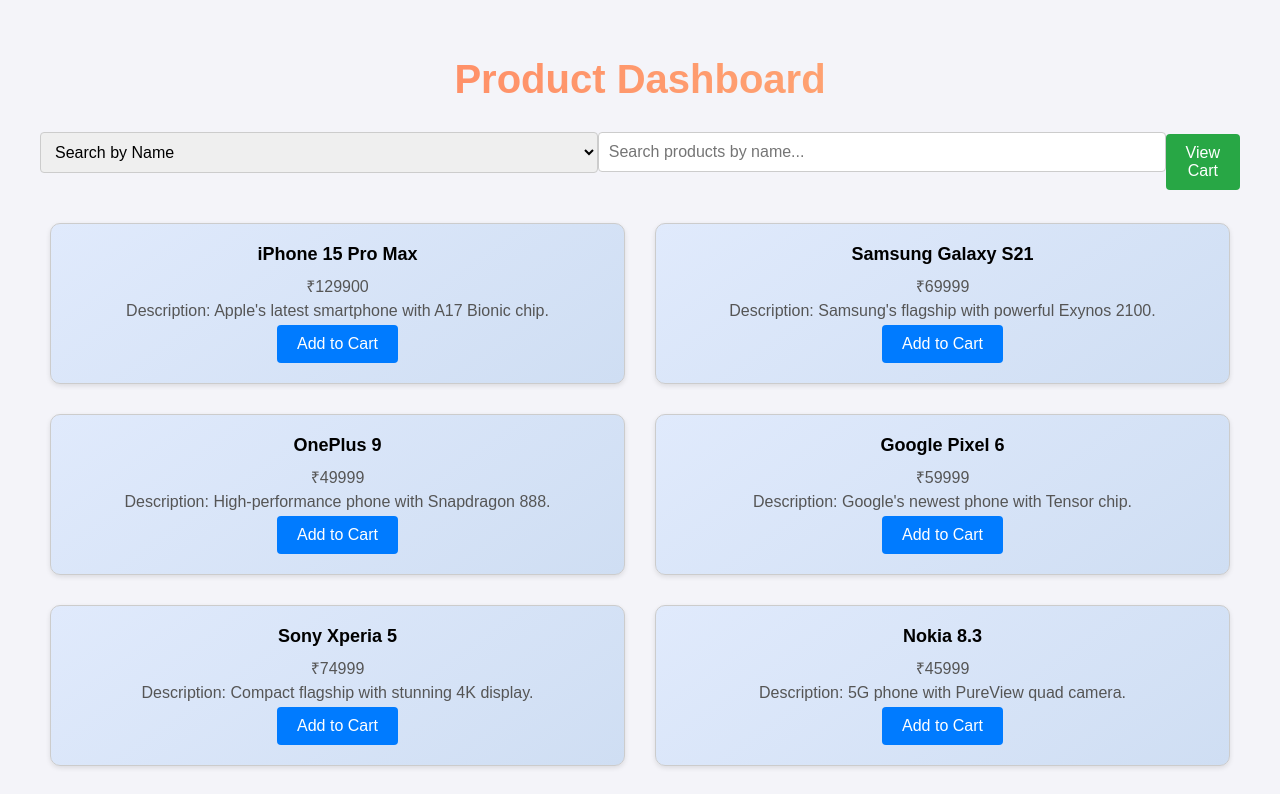
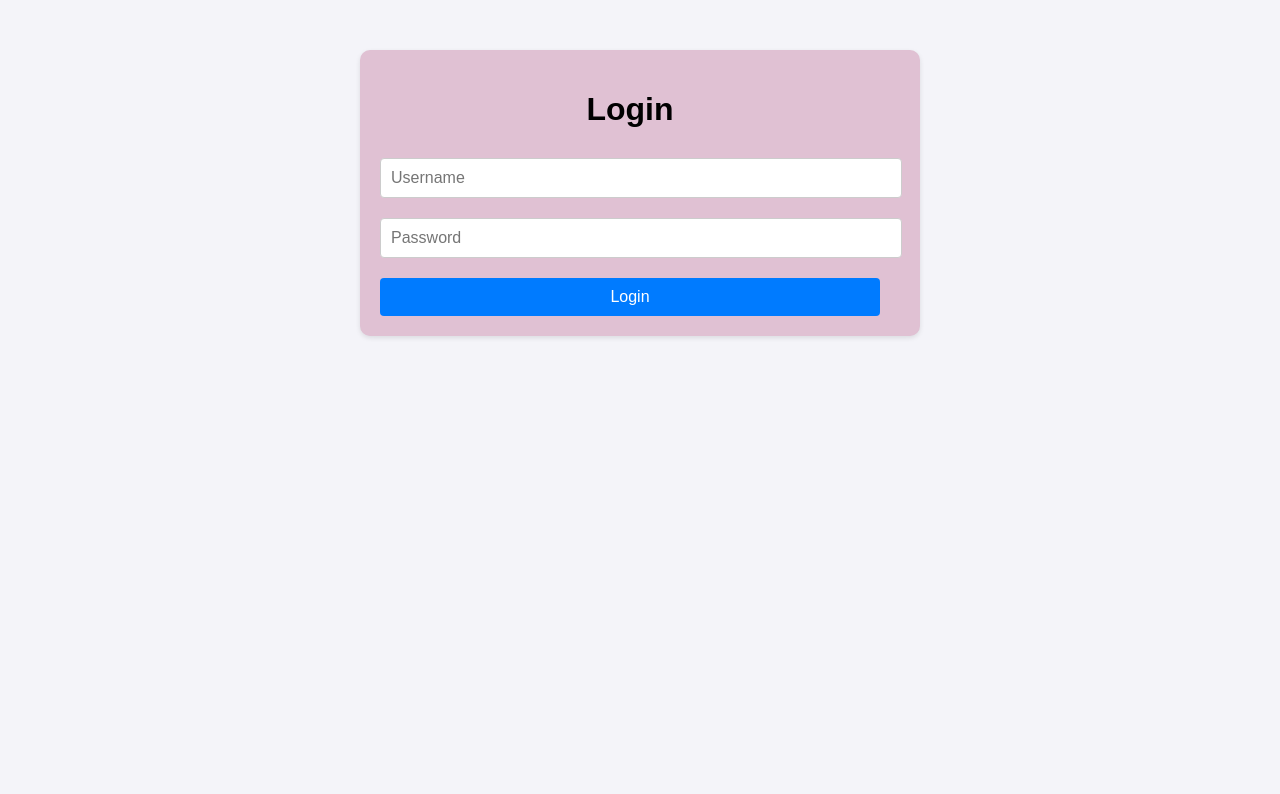
Before and after one commit to ksesikumar/React-Assignments, a React (Create React App) app: page / in a window 1280 px wide. Shown: the top 794 px of the page. Built offline with nearby package versions, Linux system fonts and the light colour scheme.

Commit message:
Data Filtering Using API And CRUD Operations

```diff
--- a/src/App.js
+++ b/src/App.js
@@ -1,15 +1,27 @@
+import React, { useState } from 'react';
 import logo from './logo.svg';
 import './App.css';
 import ProductPage from './DisplayingProduct/ProductPage';
 import Dashboard from './DataFilteringComponent/Dashboard';
+import LoginPage from './DataFilteringUsingCRUD/LoginPage';
+import DashboardPage from './DataFilteringUsingCRUD/DashboardPage';
 
 function App() {
+  const [isLoggedIn, setIsLoggedIn] = useState(false);
+
   return (
     <div className="App">
       {/*
       <ProductPage></ProductPage>
+      <Dashboard></Dashboard>
       */}
-      <Dashboard></Dashboard>
+
+      {isLoggedIn ? (
+        <DashboardPage></DashboardPage>
+      ) : (
+        <LoginPage onLogin={setIsLoggedIn}></LoginPage>
+      )}
+
     </div>
   );
 }
--- /dev/null
+++ b/src/DataFilteringUsingCRUD/DashboardPage.js
@@ -0,0 +1,81 @@
+import React, { useState, useEffect } from 'react';
+import ProductList from './ProductList';
+import './Style.css';
+
+const Dashboard = () => {
+    const [products, setProducts] = useState([]);
+    const [searchItem, setSearchItem] = useState('');
+    const [searchType, setSearchType] = useState('title');
+
+    // Fetch products data from the API
+    useEffect(() => {
+        fetch('https://dummyjson.com/products')
+            .then(response => response.json())
+            .then(data => setProducts(data.products))
+            .catch(error => console.error('Error fetching products:', error));
+    }, []);
+
+    const handleFilter = (event) => {
+        setSearchItem(event.target.value);
+    };
+
+    const handleSearchTypeChange = (event) => {
+        setSearchType(event.target.value);
+    };
+
+    const handleAdd = (newProduct) => {
+        setProducts([...products, newProduct]);
+    };
+
+    const handleUpdate = (updatedProduct) => {
+        setProducts(products.map(product =>
+            product.id === updatedProduct.id ? updatedProduct : product
+        ));
+    };
+
+    const handleDelete = (productId) => {
+        setProducts(products.filter(product => product.id !== productId));
+    };
+
+    const filteredProducts = products.filter(product => {
+        const searchLower = searchItem.toLowerCase();
+        if (searchType === 'title') {
+            return product.title.toLowerCase().includes(searchLower);
+        } else if (searchType === 'id') {
+            return product.id.toString().includes(searchLower);
+        } else if (searchType === 'category') {
+            return product.category.toLowerCase().includes(searchLower);
+        } else if (searchType === 'price') {
+            return product.price.toString().includes(searchLower);
+        }
+        return false;
+    });
+
+    return (
+        <div className='container'>
+            <h1>Product Dashboard</h1>
+            <div className="input-and-select">
+                <select value={searchType} onChange={handleSearchTypeChange}>
+                    <option value="title">Search by Title</option>
+                    <option value="id">Search by ID</option>
+                    <option value="category">Search by Category</option>
+                    <option value="price">Search by Price</option>
+                </select>
+                <input
+                    type="text"
+                    placeholder={`Search products by ${searchType}...`}
+                    value={searchItem}
+                    onChange={handleFilter}
+                />
+            </div>
+            <ProductList
+                products={filteredProducts}
+                handleAdd={handleAdd}
+                handleUpdate={handleUpdate}
+                handleDelete={handleDelete}
+            />
+        </div>
+    );
+};
+
+export default Dashboard;
--- /dev/null
+++ b/src/DataFilteringUsingCRUD/LoginPage.js
@@ -0,0 +1,42 @@
+import React, { useState } from 'react';
+import './Style.css';
+
+const LoginPage = ({ onLogin }) => {
+    const [username, setUsername] = useState('');
+    const [password, setPassword] = useState('');
+    const [error, setError] = useState('');
+
+    const handleLogin = () => {
+        // LogIn credentials
+        const userName = 'sesi';
+        const password = 'Sesi@123';
+
+        if (username === userName && password === password) {
+            onLogin(true);
+        } else {
+            setError('Invalid credentials');
+        }
+    };
+
+    return (
+        <div className='login-container'>
+            <h1>Login</h1>
+            <input
+                type="text"
+                placeholder="Username"
+                value={username}
+                onChange={(e) => setUsername(e.target.value)}
+            />
+            <input
+                type="password"
+                placeholder="Password"
+                value={password}
+                onChange={(e) => setPassword(e.target.value)}
+            />
+            {error && <p className='error'>{error}</p>}
+            <button onClick={handleLogin}>Login</button>
+        </div>
+    );
+};
+
+export default LoginPage;
--- /dev/null
+++ b/src/DataFilteringUsingCRUD/ProductList.js
@@ -0,0 +1,41 @@
+import React from 'react';
+import './Style.css';
+
+const ProductList = ({ products, handleAdd, handleUpdate, handleDelete }) => {
+    const handleAddClick = () => {
+        const newProduct = {
+            id: products.length + 1,
+            title: 'New Product',
+            category: 'category',
+            price: 100
+        };
+        handleAdd(newProduct);
+    };
+
+    const handleUpdateClick = (product) => {
+        const updatedProduct = { ...product, title: `${product.title} (Updated)` };
+        handleUpdate(updatedProduct);
+    };
+
+    const handleDeleteClick = (productId) => {
+        handleDelete(productId);
+    };
+
+    return (
+        <div className='card-container'>
+            {products.map(product => (
+                <div key={product.id} className='product-card'>
+                    <h2>{product.title}</h2>
+                    <p>ID: {product.id}</p>
+                    <p>Category: {product.category}</p>
+                    <p>Price: ₹{product.price}</p>
+                    <button onClick={() => handleUpdateClick(product)}>Update</button>
+                    <button onClick={() => handleDeleteClick(product.id)}>Delete</button>
+                </div>
+            ))}
+            <button className='add-button' onClick={handleAddClick}>Add New Product</button>
+        </div>
+    );
+};
+
+export default ProductList;
--- /dev/null
+++ b/src/DataFilteringUsingCRUD/Style.css
@@ -0,0 +1,152 @@
+body {
+    font-family: Arial, sans-serif;
+    background-color: #f4f4f9;
+    margin: 0;
+    padding: 0;
+}
+
+
+.container {
+    position: relative;
+
+    max-width: 1200px;
+    margin: 0 auto;
+    padding: 20px;
+    text-align: center;
+}
+
+.container h1 {
+    background: linear-gradient(90deg, #ff7e5f, #feb47b);
+    -webkit-background-clip: text;
+    -webkit-text-fill-color: transparent;
+    font-size: 2.5em;
+    margin-bottom: 20px;
+    padding: 10px;
+    border-radius: 10px;
+}
+
+.input-and-select {
+    display: flex;
+    justify-content: center;
+    align-items: center;
+    margin-bottom: 20px;
+}
+
+input[type="text"],
+select {
+    width: 100%;
+    padding: 10px;
+    margin-bottom: 20px;
+    border: 1px solid #ccc;
+    border-radius: 4px;
+    font-size: 16px;
+}
+
+.card-container {
+    display: flex;
+    flex-wrap: wrap;
+    gap: 10px;
+    justify-content: space-between;
+}
+
+.product-card {
+    background: linear-gradient(145deg, #e0eafc, #cfdef3);
+    border: 1px solid #ccc;
+    border-radius: 10px;
+    padding: 20px;
+    margin: 10px;
+    box-shadow: 0 2px 5px rgba(0, 0, 0, 0.1);
+    transition: box-shadow 0.3s ease;
+    flex: 1 1 calc(33.33% - 20px);
+    box-sizing: border-box;
+}
+
+.product-card:hover {
+    box-shadow: 0 4px 10px rgba(0, 0, 0, 0.15);
+}
+
+.product-card h2 {
+    margin: 0 0 10px 0;
+    font-size: 18px;
+}
+
+.product-card p {
+    margin: 5px 0;
+    color: #555;
+}
+
+.product-card button {
+    padding: 10px 20px;
+    background-color: #007bff;
+    color: #fff;
+    border: none;
+    border-radius: 4px;
+    cursor: pointer;
+    font-size: 16px;
+    margin-right: 10px;
+
+}
+
+.product-card button:last-child {
+    margin-right: 0;
+
+}
+
+/* Login page styles */
+.login-container {
+    max-width: 500px;
+    margin: 50px auto;
+    padding: 20px;
+    padding-right: 40px;
+    background: #e0c1d3;
+    border-radius: 10px;
+    box-shadow: 0 2px 5px rgba(0, 0, 0, 0.1);
+}
+
+.login-container h1 {
+    margin-bottom: 20px;
+}
+
+.login-container input {
+    width: 100%;
+    padding: 10px;
+    margin: 10px 0;
+    border: 1px solid #ccc;
+    border-radius: 4px;
+    font-size: 16px;
+}
+
+.login-container .error {
+    color: red;
+}
+
+.login-container button {
+    width: 100%;
+    padding: 10px 20px;
+    background-color: #007bff;
+    color: #fff;
+    border: none;
+    border-radius: 4px;
+    cursor: pointer;
+    font-size: 16px;
+    margin-top: 10px;
+}
+
+.login-container button:hover {
+    background-color: #0056b3;
+}
+
+
+.add-button {
+    top: 40px;
+    right: 40px;
+    padding: 10px 10px;
+    background-color: #007bff;
+    color: #fff;
+    border: none;
+    border-radius: 4px;
+    cursor: pointer;
+    font-size: 16px;
+    z-index: 1000;
+
+}
```
